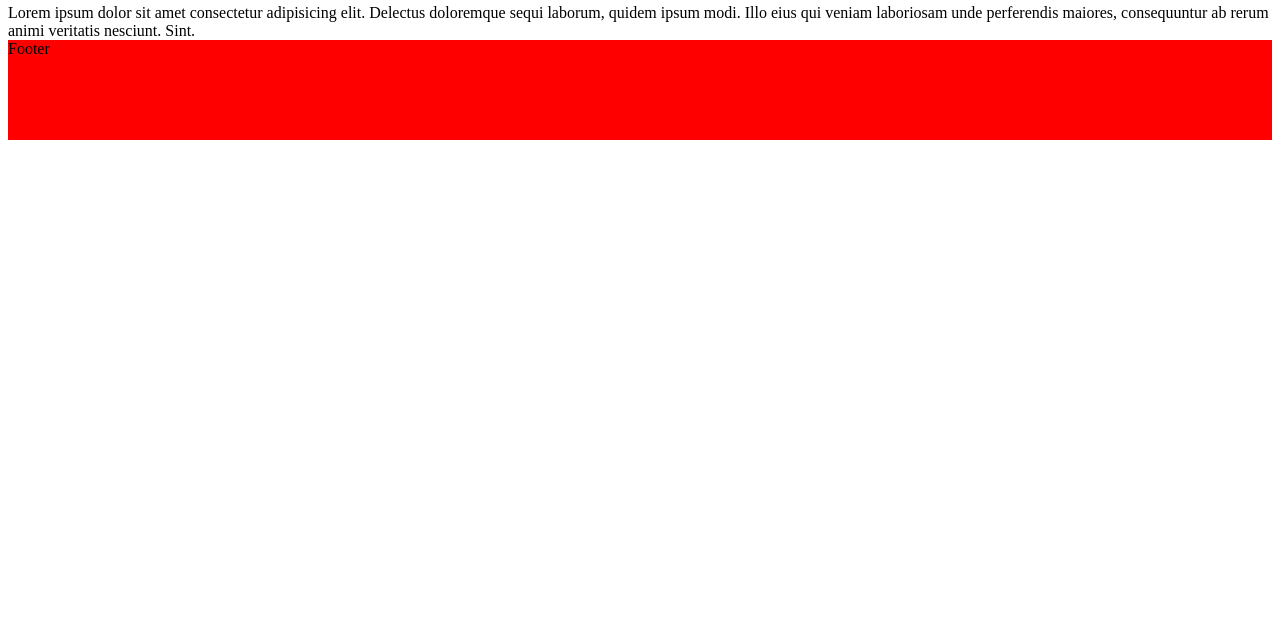
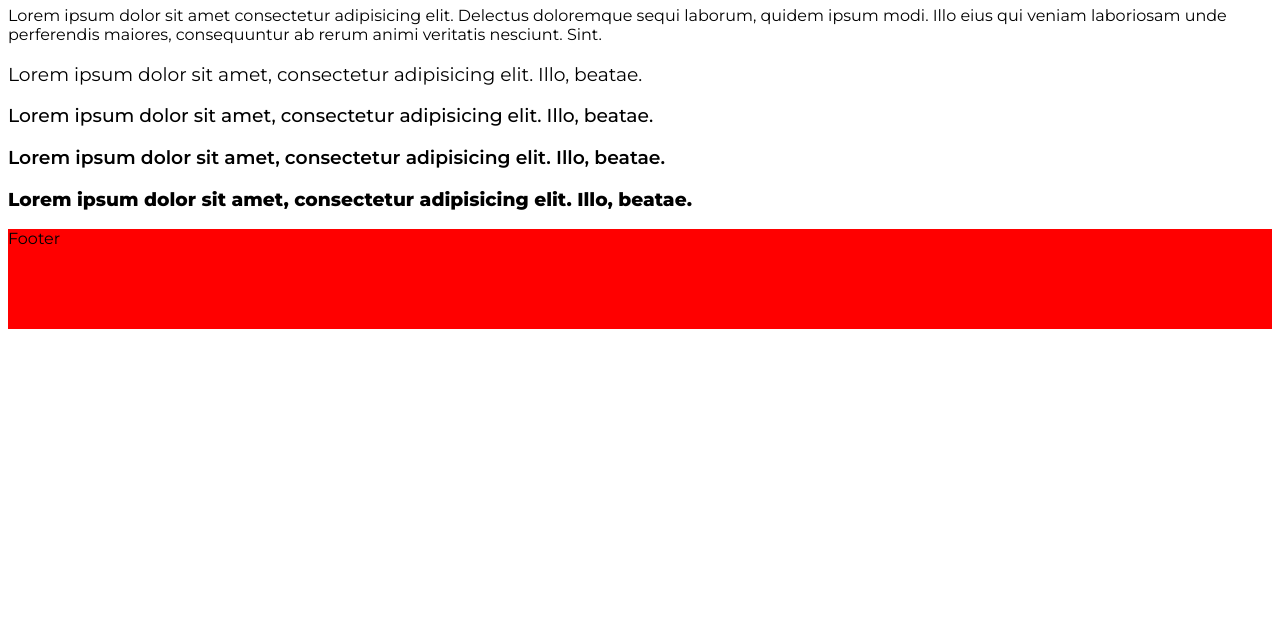
Before and after one commit to SofiaOleksa/dev-StarBucks24.12, a website: page dev/index.html in a window 1280 px wide. Shown: the part 170-800 px from the top of the page. Drawn offline with nearby package versions, Linux system fonts and the light colour scheme; files that its build step writes are made by us from their sources.

Commit message:
build: added font Montserrat

```diff
--- a/dev/index.html
+++ b/dev/index.html
@@ -2,5 +2,9 @@
 @@include('templates/header.html')
 <main class="wrapper home">
     @@include('templates/first-screen.html')
+    <h3 class="fw-400">Lorem ipsum dolor sit amet, consectetur adipisicing elit. Illo, beatae.</h3>
+    <h3 class="fw-500">Lorem ipsum dolor sit amet, consectetur adipisicing elit. Illo, beatae.</h3>
+    <h3 class="fw-600">Lorem ipsum dolor sit amet, consectetur adipisicing elit. Illo, beatae.</h3>
+    <h3 class="fw-800">Lorem ipsum dolor sit amet, consectetur adipisicing elit. Illo, beatae.</h3>
 </main>
 @@include('templates/footer.html')
--- a/dev/sass/fonts.scss
+++ b/dev/sass/fonts.scss
@@ -5,3 +5,34 @@
     font-style: normal;
     font-display: swap;
 }
+
+
+
+@font-face {
+    font-family: 'Montserrat';
+    src: url('./assets/fonts/Montserrat-ExtraBold.ttf') format('truetype');
+    font-weight: 800;
+    font-style: normal;
+    font-display: swap;
+}
+@font-face {
+    font-family: 'Montserrat';
+    src: url('./assets/fonts/Montserrat-Medium.ttf') format('truetype');
+    font-weight: 500;
+    font-style: normal;
+    font-display: swap;
+}
+@font-face {
+    font-family: 'Montserrat';
+    src: url('./assets/fonts/Montserrat-Regular.ttf') format('truetype');
+    font-weight: 400;
+    font-style: normal;
+    font-display: swap;
+}
+@font-face {
+    font-family: 'Montserrat';
+    src: url('./assets/fonts/Montserrat-SemiBold.ttf') format('truetype');
+    font-weight: 600;
+    font-style: normal;
+    font-display: swap;
+}
--- /dev/null
+++ b/dev/sass/global.scss
@@ -0,0 +1,16 @@
+body {
+    font-family: 'Montserrat';
+}
+
+.fw-400 {
+    font-weight: 400;
+}
+.fw-500 {
+    font-weight: 500;
+}
+.fw-600 {
+    font-weight: 600;
+}
+.fw-800 {
+    font-weight: 800;
+}
--- a/dev/style.scss
+++ b/dev/style.scss
@@ -13,6 +13,7 @@ This theme, like WordPress, is licensed under the GPL.
 Use it to make something cool, have fun, and share what you've learned with others.
 */
 @import "sass/variables";
+@import "sass/global";
 @import "sass/fonts";
 @import "sass/header";
 @import "sass/first-screen";
```
Also changed, not shown: dev/assets/fonts/Montserrat-ExtraBold.ttf (added), dev/assets/fonts/Montserrat-Medium.ttf (added), dev/assets/fonts/Montserrat-Regular.ttf (added), dev/assets/fonts/Montserrat-SemiBold.ttf (added).
